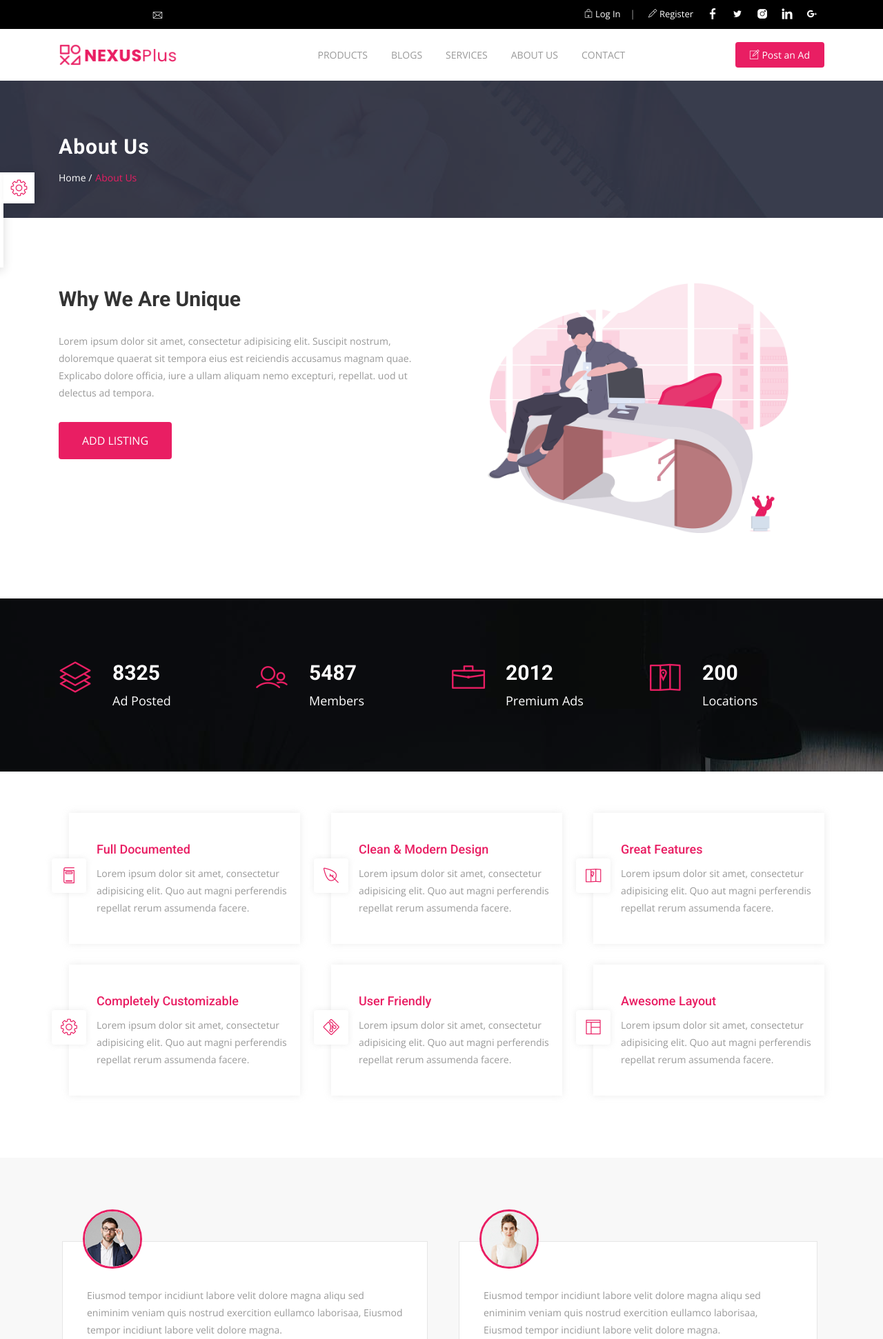
After one commit to Murodal1/Nexus, a Django app: page /about/ in a window 1280 px wide. The commit adds this page. Shown: the top 1942 px of the page at 69% size. Run offline with Django 5.2, Linux system fonts and the light colour scheme; some libraries are stand-ins or nearby versions; some web fonts are replaced.

Commit message:
Page and Urls fixed

```diff
--- a/src/main/urls.py
+++ b/src/main/urls.py
@@ -1,6 +1,10 @@
-from .import views
+from .views import main, about, services, contact
 from django.urls import path, include
 
 urlpatterns = [
-    path("", views.main, name="main")
+    path("", main, name="main"),
+    path('about/', about, name='about'),
+    path('services/', services, name='services'),
+    path('contact/', contact, name='contact'),
+
 ]
--- a/src/main/views.py
+++ b/src/main/views.py
@@ -14,3 +14,21 @@ def main(request):
         "locations": locations
     }
     return render(request, 'index.html', ctx)
+
+def about(request):
+    ctx = {
+
+    }
+    return render(request, 'about.html', ctx)
+
+def services(request):
+    ctx = {
+
+    }
+    return render(request, 'services.html', ctx)
+
+def contact(request):
+    ctx = {
+
+    }
+    return render(request, 'contact.html', ctx)
--- /dev/null
+++ b/src/templates/about.html
@@ -0,0 +1,267 @@
+{% extends 'base.html' %}
+
+{% block header %}
+<div class="page-header" style="background: url(assets/img/banner1.jpg);">
+    <div class="container">
+        <div class="row">
+            <div class="col-md-12">
+                <div class="breadcrumb-wrapper">
+                    <h2 class="product-title">About Us</h2>
+                    <ol class="breadcrumb">
+                        <li><a href="#">Home /</a></li>
+                        <li class="current">About Us</li>
+                    </ol>
+                </div>
+            </div>
+        </div>
+    </div>
+</div>
+{% endblock header %}
+
+{% block content %}
+<section id="about" class="section-padding">
+    <div class="container">
+        <div class="row">
+            <div class="col-md-6 col-lg-6 col-xs-12">
+                <div class="about-wrapper">
+                    <h2 class="intro-title">Why We Are Unique</h2>
+                    <p class="intro-desc">Lorem ipsum dolor sit amet, consectetur adipisicing elit. Suscipit nostrum,
+                        doloremque quaerat sit tempora eius est reiciendis accusamus magnam quae. Explicabo dolore
+                        officia, iure a ullam aliquam nemo excepturi, repellat. uod ut delectus ad tempora.
+                    </p>
+                    <a href="#" class="btn btn-common btn-lg">Add Listing</a>
+                </div>
+            </div>
+            <div class="col-md-6 col-lg-6 col-xs-12">
+                <img class="img-fluid" src="assets/img/about/about.png" alt="">
+            </div>
+        </div>
+    </div>
+</section>
+
+
+<section class="counter-section section-padding">
+    <div class="container">
+        <div class="row">
+
+            <div class="col-md-3 col-sm-6 work-counter-widget">
+                <div class="counter">
+                    <div class="icon"><i class="lni-layers"></i></div>
+                    <h2 class="counterUp">8325</h2>
+                    <p>Ad Posted</p>
+                </div>
+            </div>
+
+            <div class="col-md-3 col-sm-6 work-counter-widget">
+                <div class="counter">
+                    <div class="icon"><i class="lni-users"></i></div>
+                    <h2 class="counterUp">5487</h2>
+                    <p>Members</p>
+                </div>
+            </div>
+
+            <div class="col-md-3 col-sm-6 work-counter-widget">
+                <div class="counter">
+                    <div class="icon"><i class="lni-briefcase"></i></div>
+                    <h2 class="counterUp">2012</h2>
+                    <p>Premium Ads</p>
+                </div>
+            </div>
+
+            <div class="col-md-3 col-sm-6 work-counter-widget">
+                <div class="counter">
+                    <div class="icon"><i class="lni-map"></i></div>
+                    <h2 class="counterUp">200</h2>
+                    <p>Locations</p>
+                </div>
+            </div>
+        </div>
+    </div>
+</section>
+
+
+<section class="services section-padding">
+    <div class="container">
+        <div class="row">
+
+            <div class="col-md-6 col-lg-4 col-xs-12">
+                <div class="services-item wow fadeInRight" data-wow-delay="0.2s">
+                    <div class="icon">
+                        <i class="lni-book"></i>
+                    </div>
+                    <div class="services-content">
+                        <h3><a href="#">Full Documented</a></h3>
+                        <p>Lorem ipsum dolor sit amet, consectetur adipisicing elit. Quo aut magni perferendis repellat
+                            rerum assumenda facere.</p>
+                    </div>
+                </div>
+            </div>
+
+            <div class="col-md-6 col-lg-4 col-xs-12">
+                <div class="services-item wow fadeInRight" data-wow-delay="0.4s">
+                    <div class="icon">
+                        <i class="lni-leaf"></i>
+                    </div>
+                    <div class="services-content">
+                        <h3><a href="#">Clean & Modern Design</a></h3>
+                        <p>Lorem ipsum dolor sit amet, consectetur adipisicing elit. Quo aut magni perferendis repellat
+                            rerum assumenda facere.</p>
+                    </div>
+                </div>
+            </div>
+
+            <div class="col-md-6 col-lg-4 col-xs-12">
+                <div class="services-item wow fadeInRight" data-wow-delay="0.6s">
+                    <div class="icon">
+                        <i class="lni-map"></i>
+                    </div>
+                    <div class="services-content">
+                        <h3><a href="#">Great Features</a></h3>
+                        <p>Lorem ipsum dolor sit amet, consectetur adipisicing elit. Quo aut magni perferendis repellat
+                            rerum assumenda facere.</p>
+                    </div>
+                </div>
+            </div>
+
+            <div class="col-md-6 col-lg-4 col-xs-12">
+                <div class="services-item wow fadeInRight" data-wow-delay="0.8s">
+                    <div class="icon">
+                        <i class="lni-cog"></i>
+                    </div>
+                    <div class="services-content">
+                        <h3><a href="#">Completely Customizable</a></h3>
+                        <p>Lorem ipsum dolor sit amet, consectetur adipisicing elit. Quo aut magni perferendis repellat
+                            rerum assumenda facere.</p>
+                    </div>
+                </div>
+            </div>
+
+            <div class="col-md-6 col-lg-4 col-xs-12">
+                <div class="services-item wow fadeInRight" data-wow-delay="1s">
+                    <div class="icon">
+                        <i class="lni-git"></i>
+                    </div>
+                    <div class="services-content">
+                        <h3><a href="#">User Friendly</a></h3>
+                        <p>Lorem ipsum dolor sit amet, consectetur adipisicing elit. Quo aut magni perferendis repellat
+                            rerum assumenda facere.</p>
+                    </div>
+                </div>
+            </div>
+
+            <div class="col-md-6 col-lg-4 col-xs-12">
+                <div class="services-item wow fadeInRight" data-wow-delay="1.2s">
+                    <div class="icon">
+                        <i class="lni-layout"></i>
+                    </div>
+                    <div class="services-content">
+                        <h3><a href="#">Awesome Layout</a></h3>
+                        <p>Lorem ipsum dolor sit amet, consectetur adipisicing elit. Quo aut magni perferendis repellat
+                            rerum assumenda facere.</p>
+                    </div>
+                </div>
+            </div>
+        </div>
+    </div>
+</section>
+
+
+<section class="testimonial section-padding">
+    <div class="container">
+        <div class="row">
+            <div class="col-lg-12 col-md-12 col-sm-12 col-xs-12">
+                <div id="testimonials" class="owl-carousel">
+                    <div class="item">
+                        <div class="img-thumb">
+                            <img src="assets/img/testimonial/img1.png" alt="">
+                        </div>
+                        <div class="testimonial-item">
+                            <div class="content">
+                                <p class="description">Eiusmod tempor incidiunt labore velit dolore magna aliqu sed
+                                    eniminim veniam quis nostrud exercition eullamco laborisaa, Eiusmod tempor incidiunt
+                                    labore velit dolore magna.</p>
+                                <div class="info-text">
+                                    <h2><a href="#">Josh Rossi</a></h2>
+                                    <h4><a href="#">CEO of Fiverr</a></h4>
+                                </div>
+                            </div>
+                        </div>
+                    </div>
+                    <div class="item">
+                        <div class="item">
+                            <div class="img-thumb">
+                                <img src="assets/img/testimonial/img2.png" alt="">
+                            </div>
+                            <div class="testimonial-item">
+                                <div class="content">
+                                    <p class="description">Eiusmod tempor incidiunt labore velit dolore magna aliqu sed
+                                        eniminim veniam quis nostrud exercition eullamco laborisaa, Eiusmod tempor
+                                        incidiunt labore velit dolore magna.</p>
+                                    <div class="info-text">
+                                        <h2><a href="#">Priyanka</a></h2>
+                                        <h4><a href="#">CEO of Dropbox</a></h4>
+                                    </div>
+                                </div>
+                            </div>
+                        </div>
+                    </div>
+                    <div class="item">
+                        <div class="item">
+                            <div class="img-thumb">
+                                <img src="assets/img/testimonial/img3.png" alt="">
+                            </div>
+                            <div class="testimonial-item">
+                                <div class="content">
+                                    <p class="description">Eiusmod tempor incidiunt labore velit dolore magna aliqu sed
+                                        eniminim veniam quis nostrud exercition eullamco laborisaa, Eiusmod tempor
+                                        incidiunt labore velit dolore magna.</p>
+                                    <div class="info-text">
+                                        <h2><a href="#">Johnny Zeigler</a></h2>
+                                        <h4><a href="#">CEO of Fiverr</a></h4>
+                                    </div>
+                                </div>
+                            </div>
+                        </div>
+                    </div>
+                    <div class="item">
+                        <div class="item">
+                            <div class="img-thumb">
+                                <img src="assets/img/testimonial/img4.png" alt="">
+                            </div>
+                            <div class="testimonial-item">
+                                <div class="content">
+                                    <p class="description">Eiusmod tempor incidiunt labore velit dolore magna aliqu sed
+                                        eniminim veniam quis nostrud exercition eullamco laborisaa, Eiusmod tempor
+                                        incidiunt labore velit dolore magna.</p>
+                                    <div class="info-text">
+                                        <h2><a href="#">Josh Rossi</a></h2>
+                                        <h4><a href="#">CEO of Fiverr</a></h4>
+                                    </div>
+                                </div>
+                            </div>
+                        </div>
+                    </div>
+                    <div class="item">
+                        <div class="item">
+                            <div class="img-thumb">
+                                <img src="assets/img/testimonial/img5.png" alt="">
+                            </div>
+                            <div class="testimonial-item">
+                                <div class="content">
+                                    <p class="description">Eiusmod tempor incidiunt labore velit dolore magna aliqu sed
+                                        eniminim veniam quis nostrud exercition eullamco laborisaa, Eiusmod tempor
+                                        incidiunt labore velit dolore magna.</p>
+                                    <div class="info-text">
+                                        <h2><a href="#">Priyanka</a></h2>
+                                        <h4><a href="#">CEO of Dropbox</a></h4>
+                                    </div>
+                                </div>
+                            </div>
+                        </div>
+                    </div>
+                </div>
+            </div>
+        </div>
+    </div>
+</section>
+{% endblock content %}
--- a/src/templates/base.html
+++ b/src/templates/base.html
@@ -81,57 +81,28 @@
             </div>
             <div class="collapse navbar-collapse" id="main-navbar">
                 <ul class="navbar-nav mr-auto w-100 justify-content-center">
-                    <li class="nav-item active">
-                        <a class="nav-link dropdown-toggle" href="{% url 'main' %}" >
-                            Home
+                    <li class="nav-item">
+                        <a class="nav-link" href="{% url 'product-list' %}">
+                            Products
                         </a>
                     </li>
                     <li class="nav-item">
-                        <a class="nav-link" href="{% url 'product-list'%}">
-                            Products
+                        <a class="nav-link" href="{% url 'product-list' %}">
+                            Blogs
                         </a>
                     </li>
-                    <li class="nav-item dropdown">
-                        <a class="nav-link dropdown-toggle" href="#" data-toggle="dropdown" aria-haspopup="true"
-                           aria-expanded="false">
-                            Listings
+                    <li class="nav-item">
+                        <a class="nav-link" href="{% url 'services' %}">
+                            Services
                         </a>
-                        <div class="dropdown-menu">
-                            <a class="dropdown-item" href="adlistinggrid.html">Ad Grid</a>
-                            <a class="dropdown-item" href="adlistinglist.html">Ad Listing</a>
-                            <a class="dropdown-item" href="ads-details.html">Listing Detail</a>
-                        </div>
-                    </li>
-                    <li class="nav-item dropdown">
-                        <a class="nav-link dropdown-toggle" href="#" data-toggle="dropdown" aria-haspopup="true"
-                           aria-expanded="false">
-                            Pages
-                        </a>
-                        <div class="dropdown-menu">
-                            <a class="dropdown-item" href="about.html">About Us</a>
-                            <a class="dropdown-item" href="services.html">Services</a>
-                            <a class="dropdown-item" href="ads-details.html">Ads Details</a>
-                            <a class="dropdown-item" href="post-ads.html">Ads Post</a>
-                            <a class="dropdown-item" href="pricing.html">Packages</a>
-                            <a class="dropdown-item" href="testimonial.html">Testimonial</a>
-                            <a class="dropdown-item" href="faq.html">FAQ</a>
-                            <a class="dropdown-item" href="404.html">404</a>
-                        </div>
-                    </li>
-                    <li class="nav-item dropdown">
-                        <a class="nav-link dropdown-toggle" href="#" data-toggle="dropdown" aria-haspopup="true"
-                           aria-expanded="false">
-                            Blog
-                        </a>
-                        <div class="dropdown-menu">
-                            <a class="dropdown-item" href="blog.html">Blog - Right Sidebar</a>
-                            <a class="dropdown-item" href="blog-left-sidebar.html">Blog - Left Sidebar</a>
-                            <a class="dropdown-item" href="blog-grid-full-width.html"> Blog full width </a>
-                            <a class="dropdown-item" href="single-post.html">Blog Details</a>
-                        </div>
                     </li>
                     <li class="nav-item">
-                        <a class="nav-link" href="contact.html">
+                        <a class="nav-link" href="{% url 'about' %}">
+                            About Us
+                        </a>
+                    </li>
+                    <li class="nav-item">
+                        <a class="nav-link" href="{% url 'contact' %}">
                             Contact
                         </a>
                     </li>
--- a/src/user/forms.py
+++ b/src/user/forms.py
@@ -25,10 +25,6 @@ class RegisterForm(UserCreationForm):
         }
 
 
-
-
-
-
     def save(self, commit=True):
         user = super().save()
         if user:
```
Also changed, not shown: src/templates/contact.html (added, +115 -0 lines), src/templates/services.html (added, +187 -0 lines).
